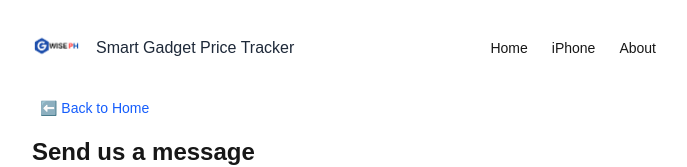
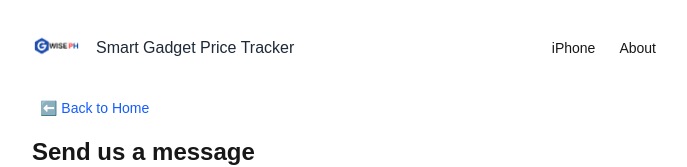
Before and after one commit to newbieprog-android/gwiseph, a Next.js app: page /contact in a window 1280 px wide. Shown: the top 167 px of the page, without its empty margins (296-983 px from the left). Built offline with nearby package versions, Linux system fonts and the light colour scheme.

Commit message:
fix form

```diff
--- a/pages/contact.js
+++ b/pages/contact.js
@@ -17,7 +17,7 @@ export default function ContactPage() {
         <header className="flex justify-between items-center mb-6">
           <Logo />
           <nav className="space-x-6 text-sm">
-            <Link href="/" className="hover:text-blue-600">Home</Link>
+
             <Link href="/iphone" className="hover:text-blue-600">iPhone</Link>
             <Link href="/about" className="hover:text-blue-600">About</Link>
           </nav>
@@ -37,7 +37,7 @@ export default function ContactPage() {
         </p>
 
         <form
-          action="https://formsubmit.co/aureyogroup@gmail.com"
+          action="https://formsubmit.co/086f72f9fd9ded18c8a9982780067614"
           method="POST"
           className="space-y-4"
         >
```
